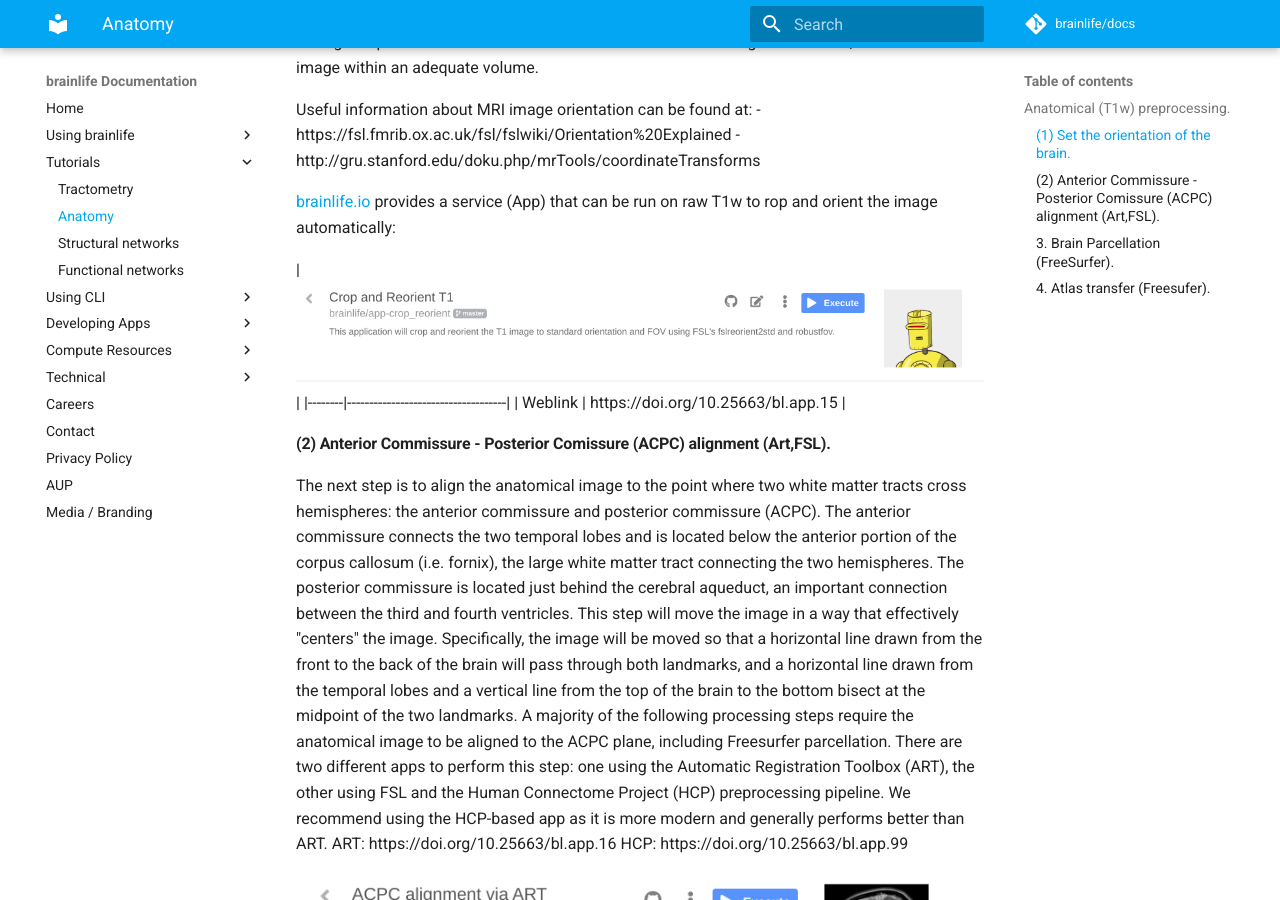
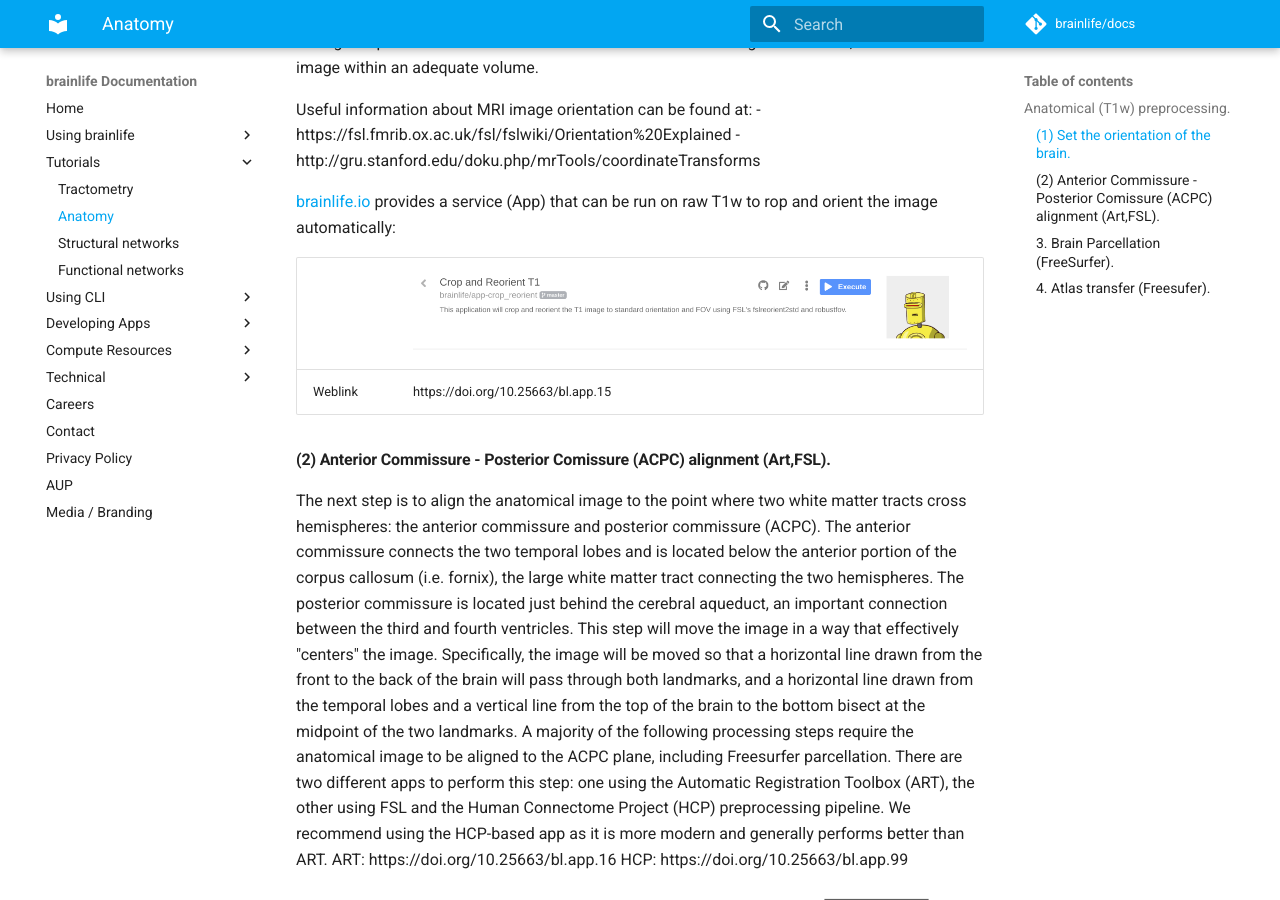
Before and after one commit to brainlife/docs, an MkDocs documentation site: the page built from docs/tutorial/t1w-preprocessing.md, in a window 1280 px wide and 900 px high, scrolled down 1105 px. Built offline with MkDocs 1.6.1 and Material for MkDocs 9.7.7, drawn with Linux system fonts in a browser that asks for light colours; comment, search, counter and statistics services are not loaded.

Commit message:
Update t1w-preprocessing.md

```diff
--- a/docs/tutorial/t1w-preprocessing.md
+++ b/docs/tutorial/t1w-preprocessing.md
@@ -17,7 +17,7 @@
 
 [brainlife.io](https://brainlife.io) provides a service (App) that can be run on raw T1w to rop and orient the image automatically:
 
-| ![crop-reorient](/docs/img/app.crop-reorient.bl.header.png)|
+| |![crop-reorient](/docs/img/app.crop-reorient.bl.header.png)|
 |--------|------------------------------------|
 | Weblink | https://doi.org/10.25663/bl.app.15 |
 
```
